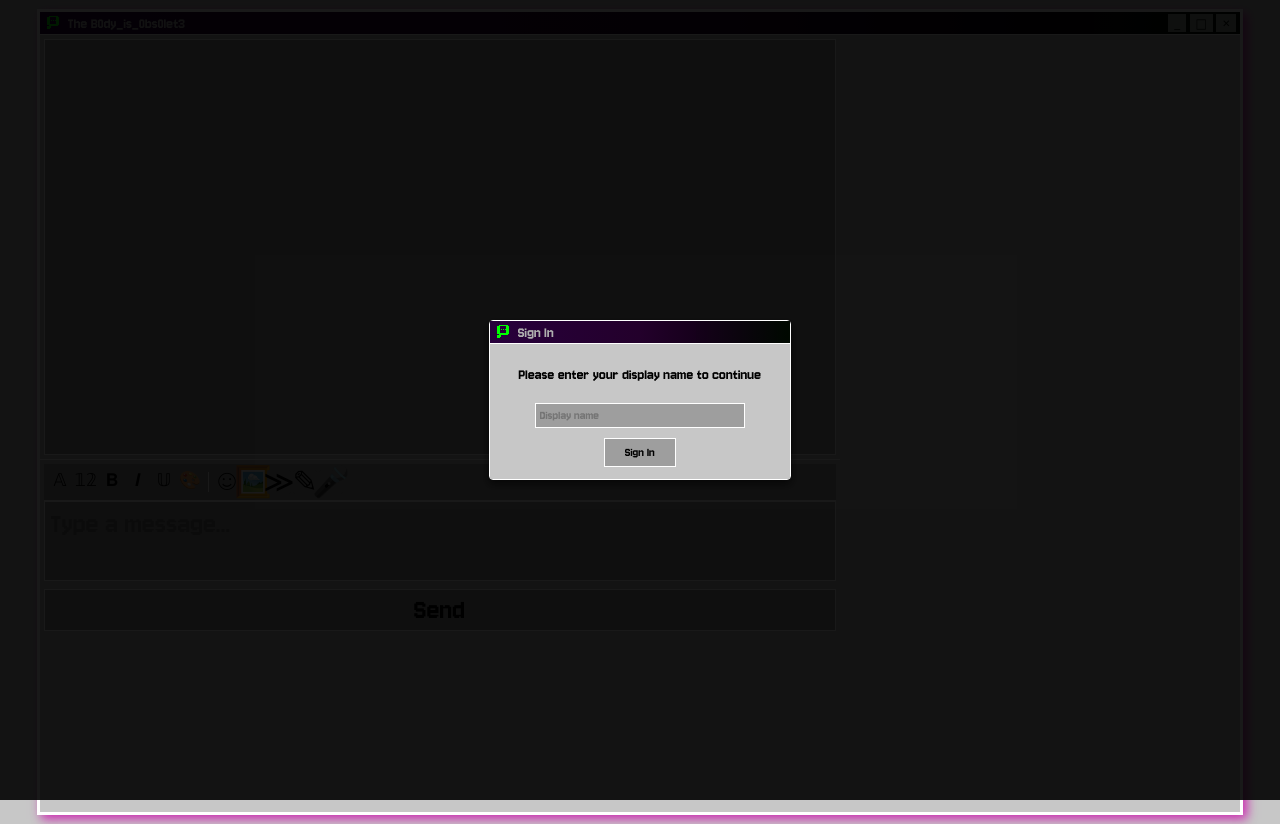
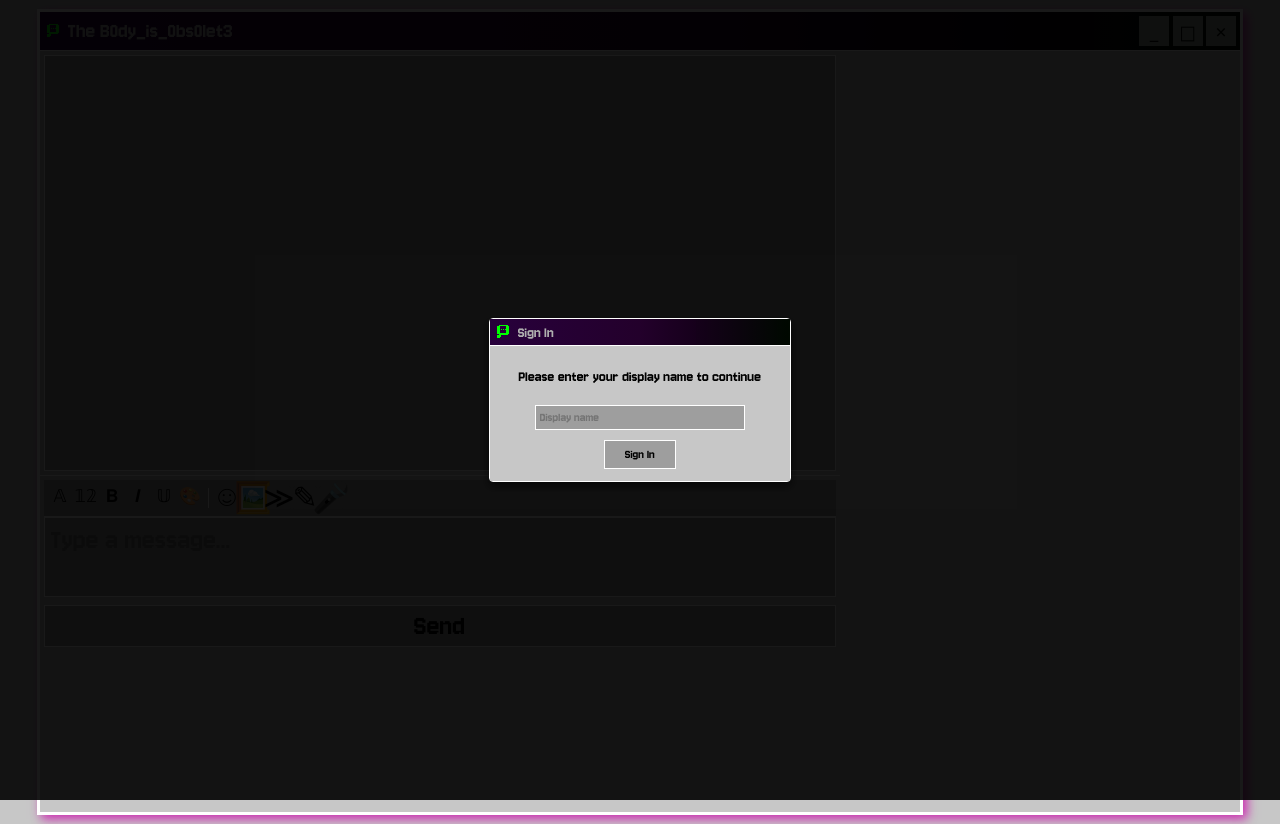
Before and after one commit to yewen-jin/synthwave-chatroom, a website built with Vite: page src/index.html in a window 1280 px wide. Built offline with nearby package versions, Linux system fonts and the light colour scheme; no server answers.

Commit message:
completed titlebar style update

```diff
--- a/src/style.css
+++ b/src/style.css
@@ -206,7 +206,7 @@ button {
     rgb(0, 0, 0) 100%
   );
   color: var(--secondary-text-color);
-  padding: var(--spacing-xs) var(--spacing-sm);
+  padding: var(--spacing-sm) var(--spacing-sm);
   display: flex;
   align-items: center;
   user-select: none;
@@ -237,6 +237,9 @@ button {
   animation: shine 3s linear infinite;
 }
 
+.window-title {
+  font-size: var(--font-size-md);
+}
 .msn-icon {
   width: 18px;
   height: 18px;
@@ -253,8 +256,13 @@ button {
   border: none;
   color: var(--text-color);
   font-family: "Segoe UI", Tahoma;
+  font-size: larger;
   padding: 0 6px;
   cursor: pointer;
+  height: 30px;
+  width: 30px;
+  z-index: 99;
+  cursor: url("/assets/images/cursors/pointer_64.png"), auto !important;
 }
 
 /* ============================================================================
@@ -991,7 +999,7 @@ button:hover {
   }
 
   .title-bar {
-    padding: 2px var(--spacing-xs);
+    padding: 2px var(--spacing-s);
   }
 
   .msn-icon {
```
